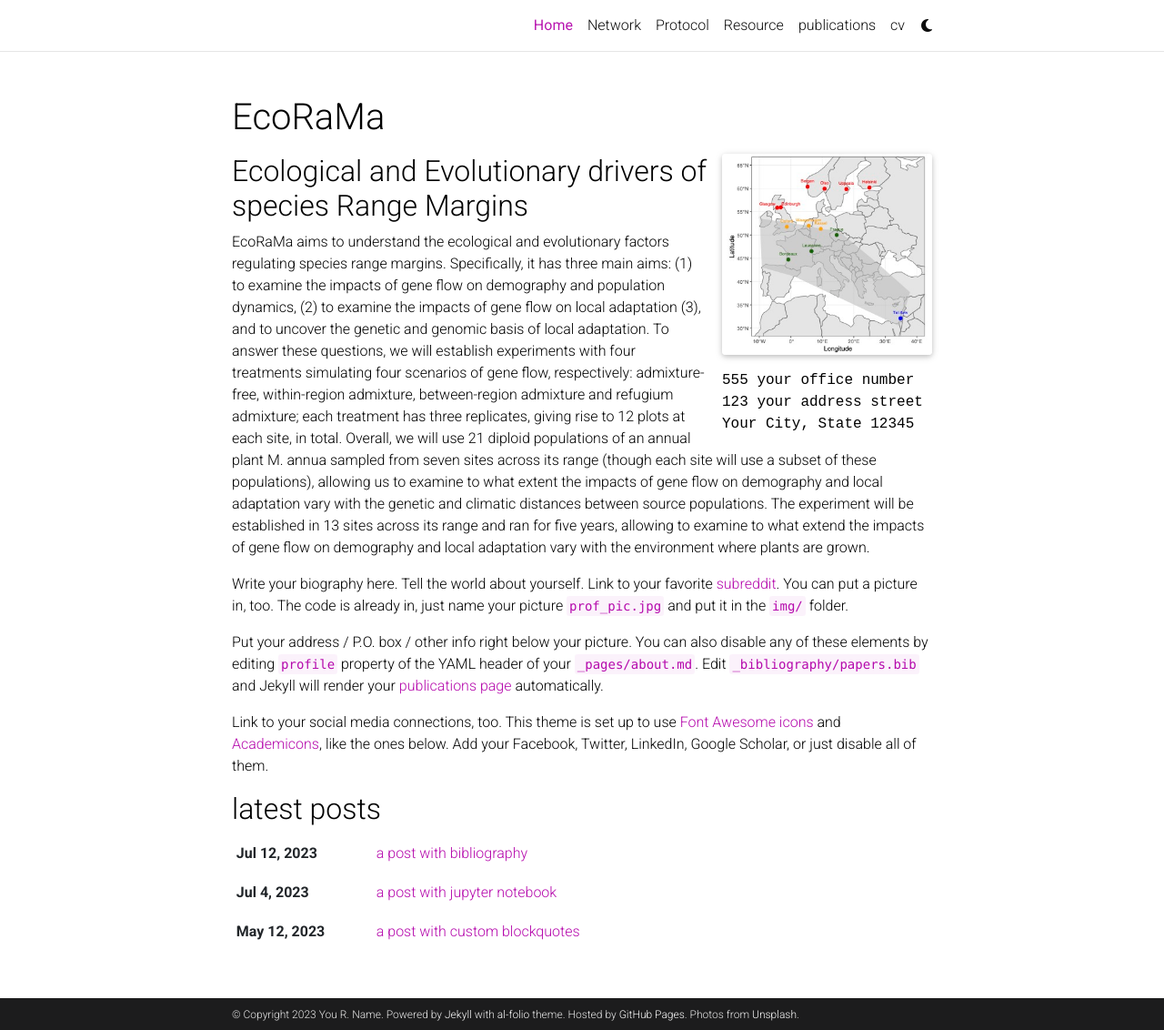
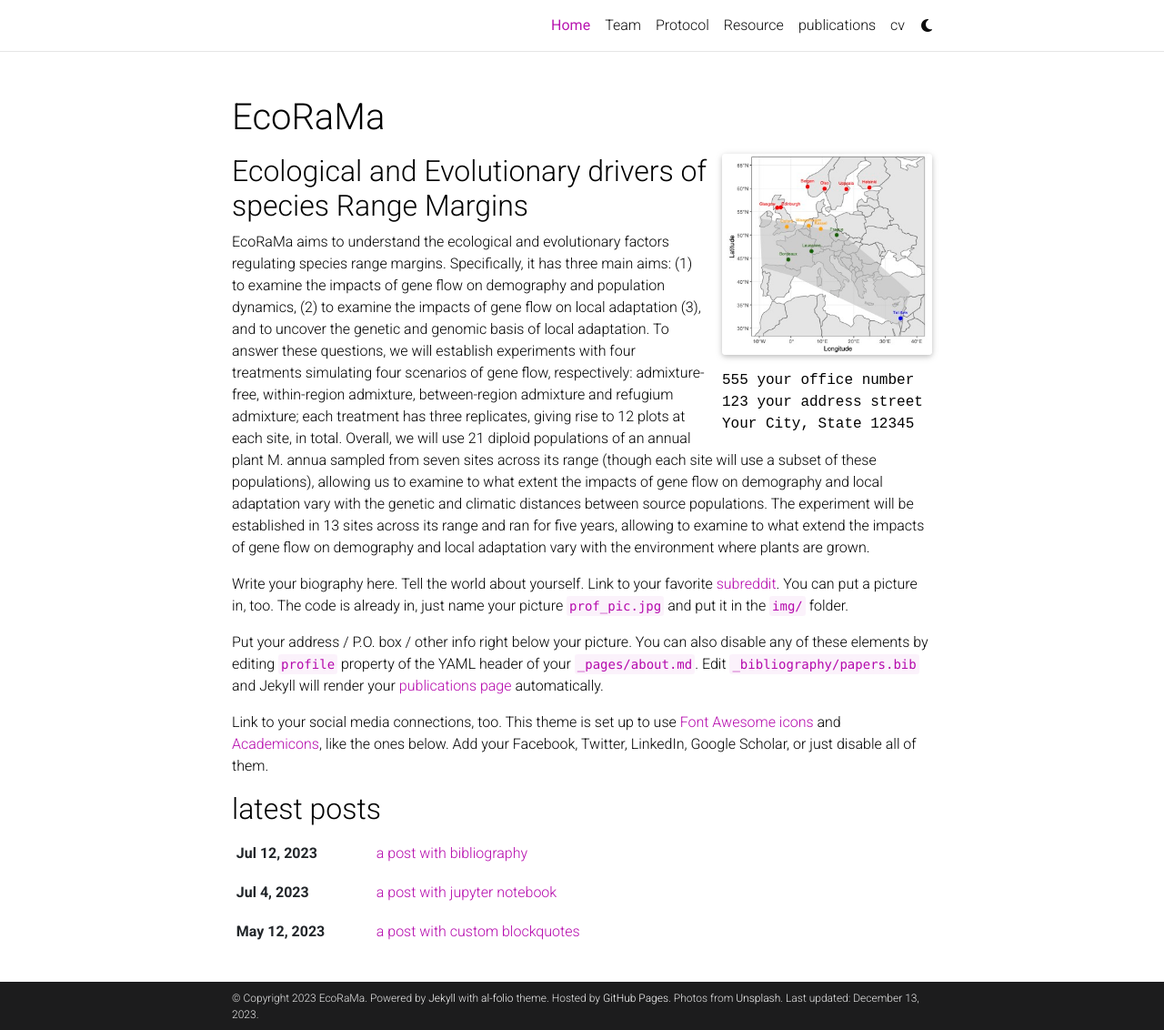
Before and after one commit to EcoRaMa/EcoRaMa.github.io, a Jekyll site: the page built from _pages/about.md, in a window 1280 px wide and 1132 px high. Shown: the whole window at 91% size. Built offline with Jekyll 4.4.1, drawn with Linux system fonts in a browser that asks for light colours; full-size pictures stand in for the smaller copies a plugin makes; comment, search, counter and statistics services are not loaded; a style sheet for code colours, icons or effects is not loaded.

Commit message:
Update _config.yml

```diff
--- a/_config.yml
+++ b/_config.yml
@@ -3,9 +3,9 @@
 # -----------------------------------------------------------------------------
 
 title: EcoRaMa # the website title (if blank, full name will be used instead)
-first_name: You
-middle_name: R.
-last_name: Name
+first_name:
+middle_name:
+last_name: EcoRaMa
 email: you@example.com
 description: > # the ">" symbol means to ignore newlines until "footer_text:"
   A simple, whitespace theme for academics. Based on [*folio](https://github.com/bogoli/-folio) design.
@@ -20,7 +20,7 @@
 
 url: https://EcoRaMa.github.io # the base hostname & protocol for your site
 baseurl: # the subpath of your site, e.g. /blog/
-last_updated: false # set to true if you want to display last updated in the footer
+last_updated: true # set to true if you want to display last updated in the footer
 impressum_path:  # set to path to include impressum link in the footer, use the same path as permalink in a page, helps to conform with EU GDPR
 
 # -----------------------------------------------------------------------------
@@ -120,10 +120,10 @@
 # Blog
 # -----------------------------------------------------------------------------
 
-blog_name: Network # blog_name will be displayed in your blog page
-blog_nav_title: Network # your blog must have a title for it to be displayed in the nav bar
-blog_description: EcoRaMa network
-permalink: /network/:year/:title/
+blog_name: Team # blog_name will be displayed in your blog page
+blog_nav_title: Team # your blog must have a title for it to be displayed in the nav bar
+blog_description:
+permalink: /team/:year/:title/
 
 # Pagination
 pagination:
```
